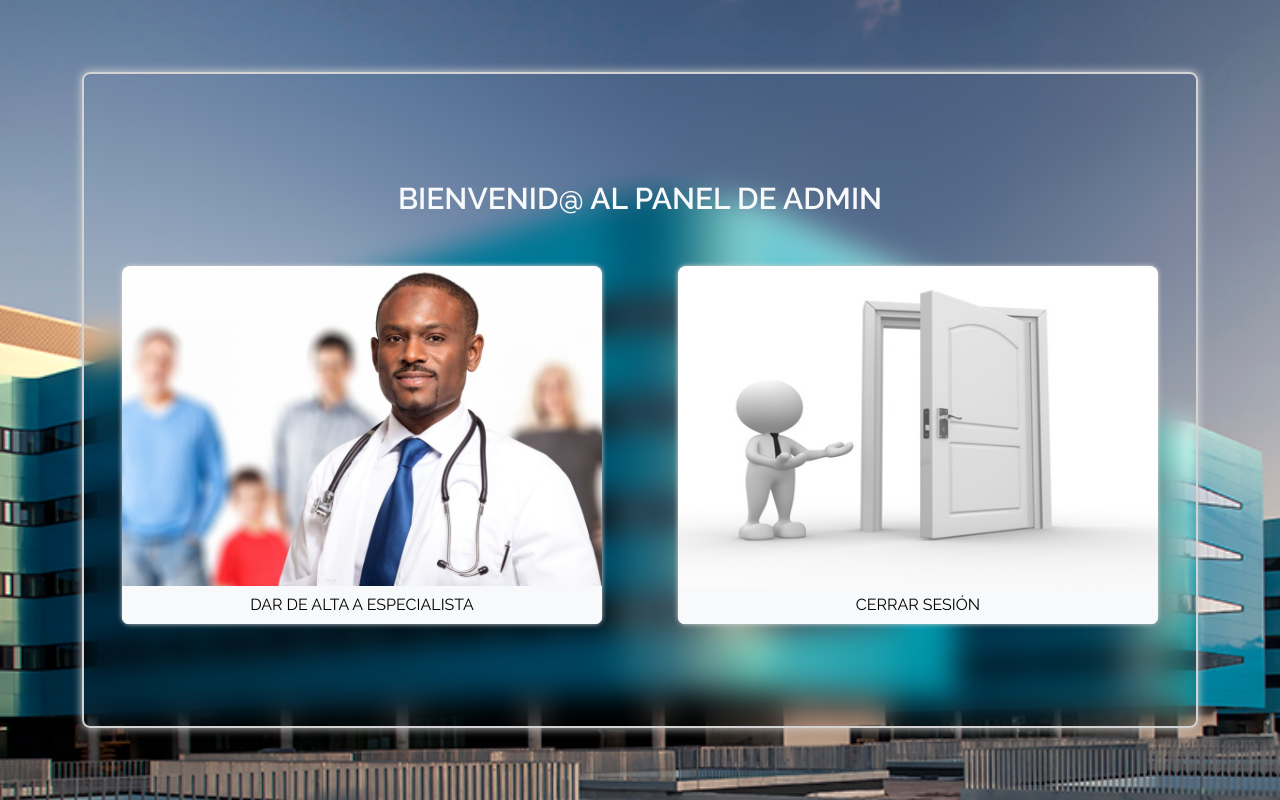
After one commit to brobolo11/citas-medicas, a PHP site: page /admin.html in a window 1280 px wide. The commit adds this page. Run offline with PHP 8.4, Linux system fonts and the light colour scheme.

Commit message:
Vista admin

```diff
--- a/inicioAdmin.css
+++ b/admin.css
@@ -10,28 +10,44 @@ body{
 .contenedor{
     min-height: 100vh;
 }
-.cajaAdmin{
-    margin-top: 20vh;
-    padding-left: 5%;
-    padding-right: 5%;
-    padding-top: 6%;
-    padding-bottom: 6%;
+.caja{
+    font-size: 20px;
+    width: 100%;
+    min-height: 82vh;
     background-color: rgb(233, 233, 233, 0,4);
     backdrop-filter: blur(15px);
     border: 2px solid lightgray;
     box-shadow: 0px 0px 10px lightgray;
 }
-.botonAdmin{
-    padding-left: 5%;
-    padding-right: 5%;
-    padding-top: 6%;
-    padding-bottom: 6%;
-    background-color: rgb(233, 233, 233, 0,4);
-    backdrop-filter: blur(15px);
+.caja p{
+    margin-bottom: 4%;
+}
+.titulo{
+    font-size: 30px;
+}
+.tarjeta{
+    box-shadow: 0px 0px 5px lightgray;
+}
+.tarjeta img{
+    width: 60vh;
+    height: 40vh;
+    border-radius: 10px 10px 0px 0px;
+}
+.modalAdmin{
+    width: 55%;
+    color: white;
+    font-size: 1.4rem;
+    background-color: rgb(233, 233, 233, 0,9);
+    backdrop-filter: blur(20px);
     border: 2px solid lightgray;
     box-shadow: 0px 0px 10px lightgray;
+    margin-left: 22%;
 }
-#botonSalir{
-    padding-left: 9%;
-    padding-right: 9%;
+.modalAdmin form{
+    width: 70%;
+    padding-top: 5%;
+    padding-bottom: 5%;
 }
+.modalAdmin input{
+    margin-bottom: 4%;
+}
--- /dev/null
+++ b/admin.html
@@ -0,0 +1,50 @@
+<!DOCTYPE html>
+<html lang="en">
+<head>
+    <meta charset="UTF-8">
+    <meta name="viewport" content="width=device-width, initial-scale=1.0">
+    <link rel="stylesheet" href="https://cdn.jsdelivr.net/npm/bootstrap@5.3.5/dist/css/bootstrap.min.css">
+    <link rel="stylesheet" href="admin.css">
+</head>
+<body>
+
+    <div class="contenedor container d-flex align-items-center justify-content-center">
+
+        <div class="caja d-flex flex-column align-items-center justify-content-center rounded-3">
+
+            <p class="titulo text-light">BIENVENID@ AL PANEL DE ADMIN</p>
+
+            <div class="contenedorTarjetas d-flex justify-content-around w-100">
+                <div class="tarjeta d-flex flex-column bg-light rounded-3">
+                    <img src="demetrius.jpg" alt="">
+                    <button type="button" class="btn btn-light">DAR DE ALTA A ESPECIALISTA</button>
+                </div>
+                <div class="tarjeta d-flex flex-column bg-light rounded-3">
+                    <img src="salir.jpg" alt="">
+                    <button type="button" class="btn btn-light">CERRAR SESIÓN</button>
+                </div>
+            </div>
+
+        </div>
+
+    </div>
+
+    <div class="modalAdmin d-none justify-content-center align-items-center">
+
+        <form action="" class="d-flex flex-column">
+
+            <p>Nombre del especialista:</p>
+            <input type="text">
+            <p>Fecha (YYYY-MM-DD):</p>
+            <input type="text">
+            <p>Especialidad:</p>
+            <input type="text">
+
+            <button class="rounded-1" type="button" class="btn btn-light">ENVIAR</button>
+
+        </form>
+
+    </div>
+
+</body>
+</html>
```
Also changed, not shown: inicioAdmin.html (deleted, +0 -21 lines), demetrius.jpg (added), salir.jpg (added).
